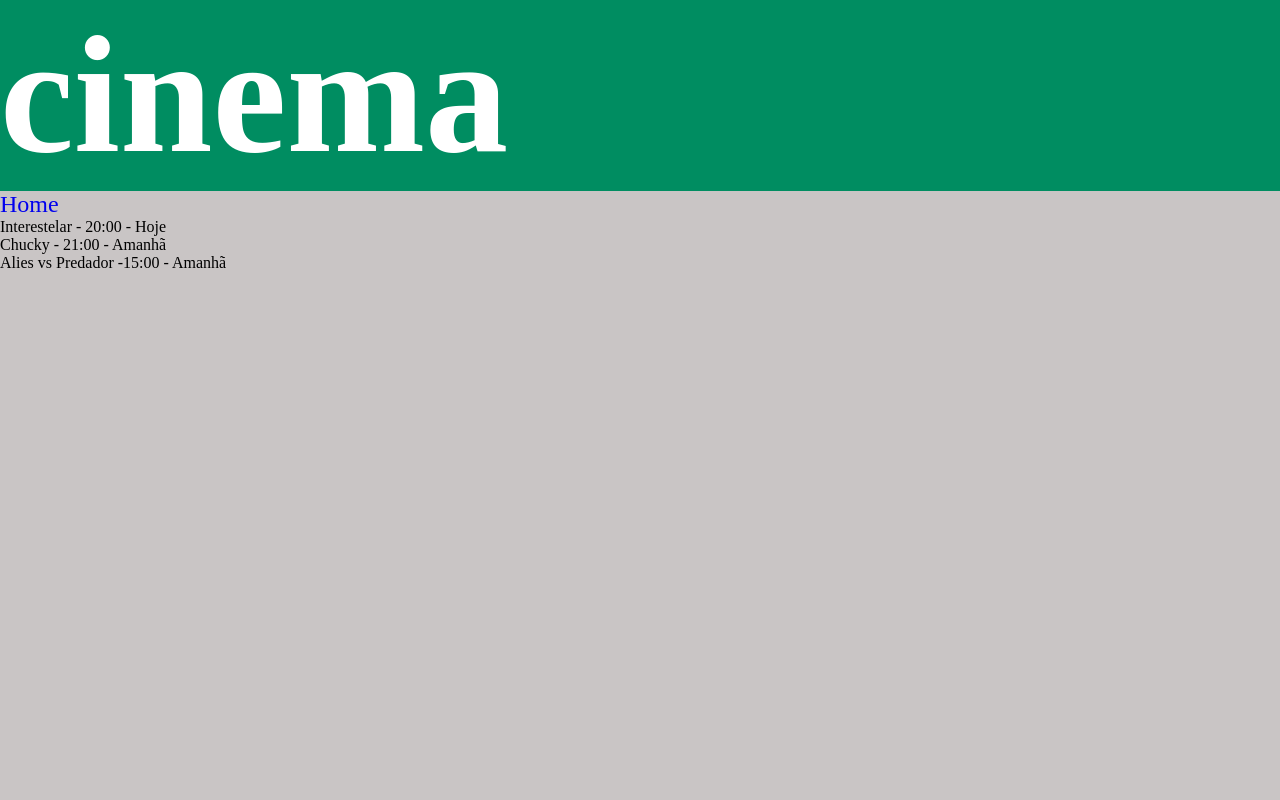
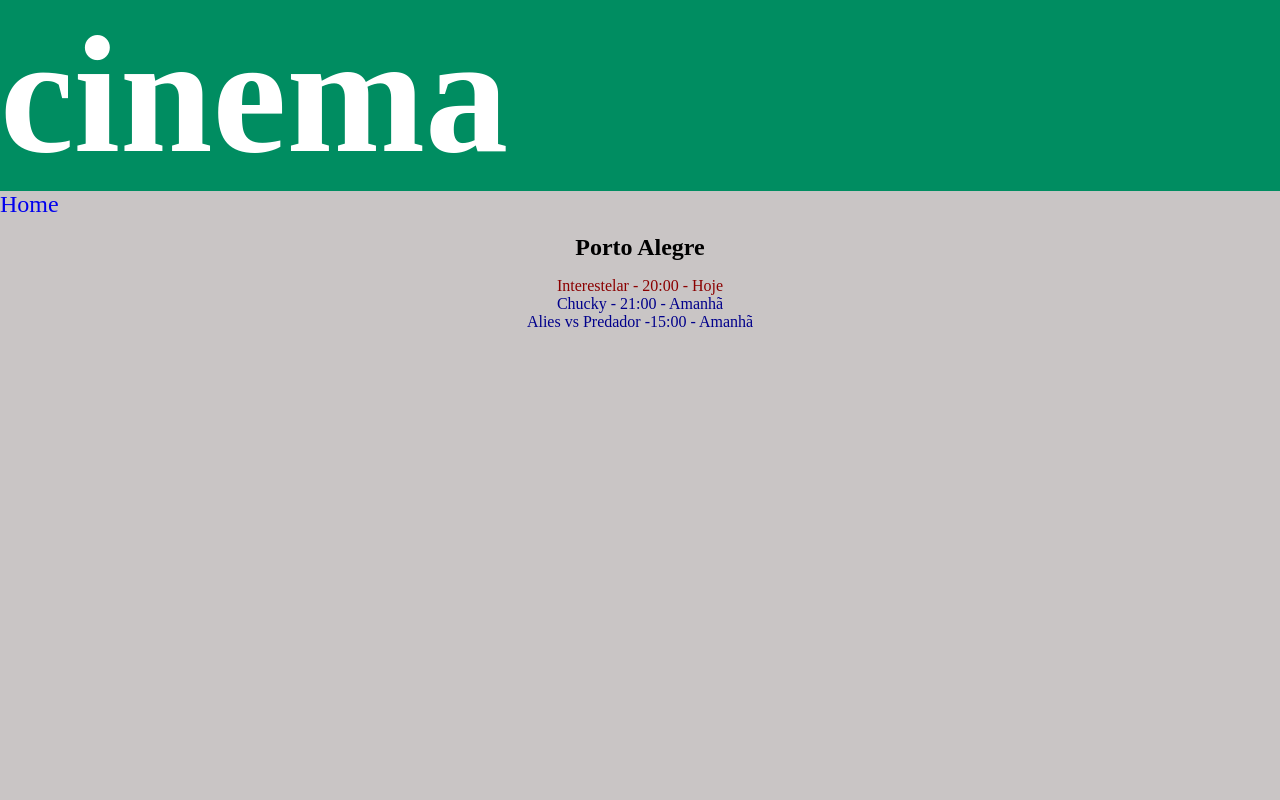
Before and after one commit to MarceloBiotto/cinema, a plain HTML site: page estados/portoAlegre.html in a window 1280 px wide. Shown: the top 800 px of the page. Drawn offline with Linux system fonts and the light colour scheme.

Commit message:
adicionando os filmes a todas seções e iniciando a formatacao

```diff
--- a/estados/portoAlegre.html
+++ b/estados/portoAlegre.html
@@ -1,44 +1,30 @@
 <!DOCTYPE html>
 <html lang="pt-br">
   <head>
-    <meta charset="UTF-8">
-    <meta name="viewport" content="width=device-width, initial-scale=1.0">
+    <meta charset="UTF-8" />
+    <meta name="viewport" content="width=device-width, initial-scale=1.0" />
     <title>cinema</title>
-    <link rel="stylesheet" href="../style.css">
+    <link rel="stylesheet" href="../style.css" />
   </head>
-<header class="header__home">
-    <h1>
-        cinema
-    </h1>
-</header>
 
   <body>
-
+    <header class="header__home">
+      <h1>cinema</h1>
+    </header>
     <nav>
-        <a href="../index.html" class= "home">Home</a>
+      <a href="../index.html" class="home">Home</a>
     </nav>
 
+    <section class="filmes-cartaz">
+        <h2 class="cidade">Porto Alegre</h2>
+      <p class="filmeHoje">Interestelar - 20:00 - Hoje</p>
 
-    <p>
-        Interestelar - 20:00 - Hoje
-    </p>
+      <p class="filmeAmanha">Chucky - 21:00 - Amanhã</p>
 
-    <p>
-        Chucky - 21:00 - Amanhã
-    </p>
-
-    <p>
-        Alies vs Predador -15:00 - Amanhã
-    </p>
-
-
-
-
+      <p class="filmeAmanha">Alies vs Predador -15:00 - Amanhã</p>
+    </section>
     <footer class="rodape">
-            <p>
-                fale conosco
-            </p>
+      <p>fale conosco</p>
     </footer>
-
   </body>
 </html>
--- a/style.css
+++ b/style.css
@@ -1,6 +1,8 @@
 * {
     margin: 0;
     padding: 0;
+    box-sizing: border-box;
+
 
 }
 
@@ -25,11 +27,25 @@ body{
     color: red;
 }
 
+.cidade{
+    font-size: 24px;
+    padding: 16px;
+}
+.filmes-cartaz{
+    text-align: center;
+}
+.filmeHoje{
+    color: darkred;
+}
+
+.filmeAmanha{
+    color: darkblue;
+}
 
 .rodape{
     background-color: #24292e;
     margin-top: 820px;
-    height: 100px;
+    height: 125px;
     color: white;
     text-align: center;
     font-size: 32px;
```
Also changed, not shown: estados/canoas.html (+24 -3 lines), index.html (+7 -3 lines). Lines whose indentation alone changed are shown as unchanged.
